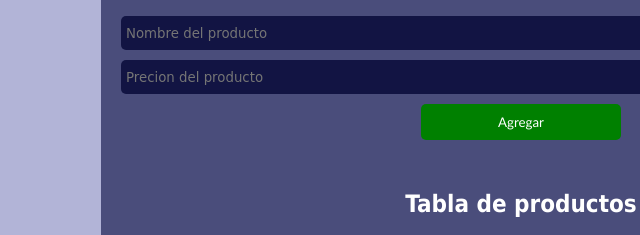
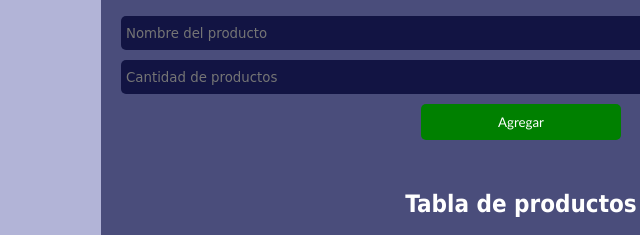
Before and after one commit to KevinSilvaRivera/crud, a website: page public/index.html in a window 1280 px wide. Shown: the part 166-401 px from the top of the page, 119-759 px from the left. Drawn offline with Linux system fonts and the light colour scheme; no server answers.

Commit message:
cambio texto html

```diff
--- a/public/index.html
+++ b/public/index.html
@@ -17,7 +17,7 @@
                 <h2>Agregar Productos</h2>
                 <form class="agregar-productos" id="agregar-producto">
                     <input type="text" id="nombre" placeholder="Nombre del producto" required>
-                    <input type="number" id="precio" placeholder="Precion del producto" min="0" required>
+                    <input type="number" id="precio" placeholder="Cantidad de productos" min="0" required>
                     <button type="submit" id="submit-productos">Agregar</button>
                 </form>
             </section>
```
